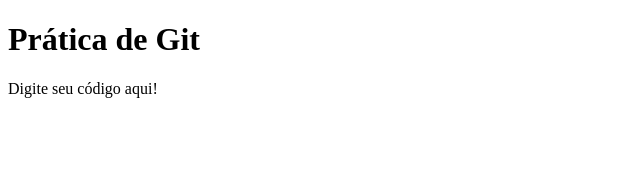
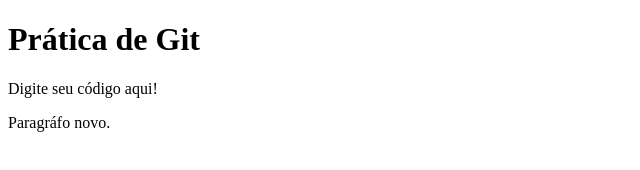
Before and after one commit to devbrunoferreira/pratica_de_git, a plain HTML site: page Arquivos/index.html in a window 1280 px wide. Shown: the whole page, without its empty margins (0-640 px from the left). Drawn offline with Linux system fonts and the light colour scheme.

Commit message:
New paragragh was created.

```diff
--- a/Arquivos/index.html
+++ b/Arquivos/index.html
@@ -11,6 +11,7 @@
 <body>
     <h1>Prática de Git</h1>
     <p>Digite seu código aqui!</p>
+    <p>Paragráfo novo.</p>
 </body>
 
 </html>
```
